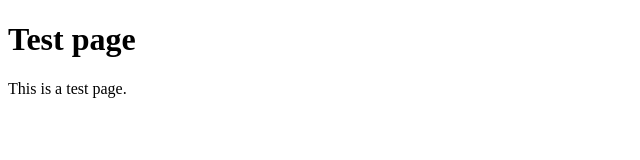
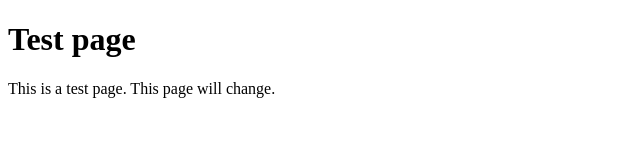
Before and after one commit to Z525022-GonzalesThibautThomas-Thibaut/wdpweek5homework, a plain HTML site: page index.html in a window 1280 px wide. Shown: the whole page, without its empty margins (0-640 px from the left). Drawn offline with Linux system fonts and the light colour scheme.

Commit message:
test commit

```diff
--- a/index.html
+++ b/index.html
@@ -6,6 +6,6 @@
     </head>
     <body>
         <h1>Test page</h1>
-        <p>This is a test page.</p>
+        <p>This is a test page. This page will change.</p>
     </body>
 </html>
```
